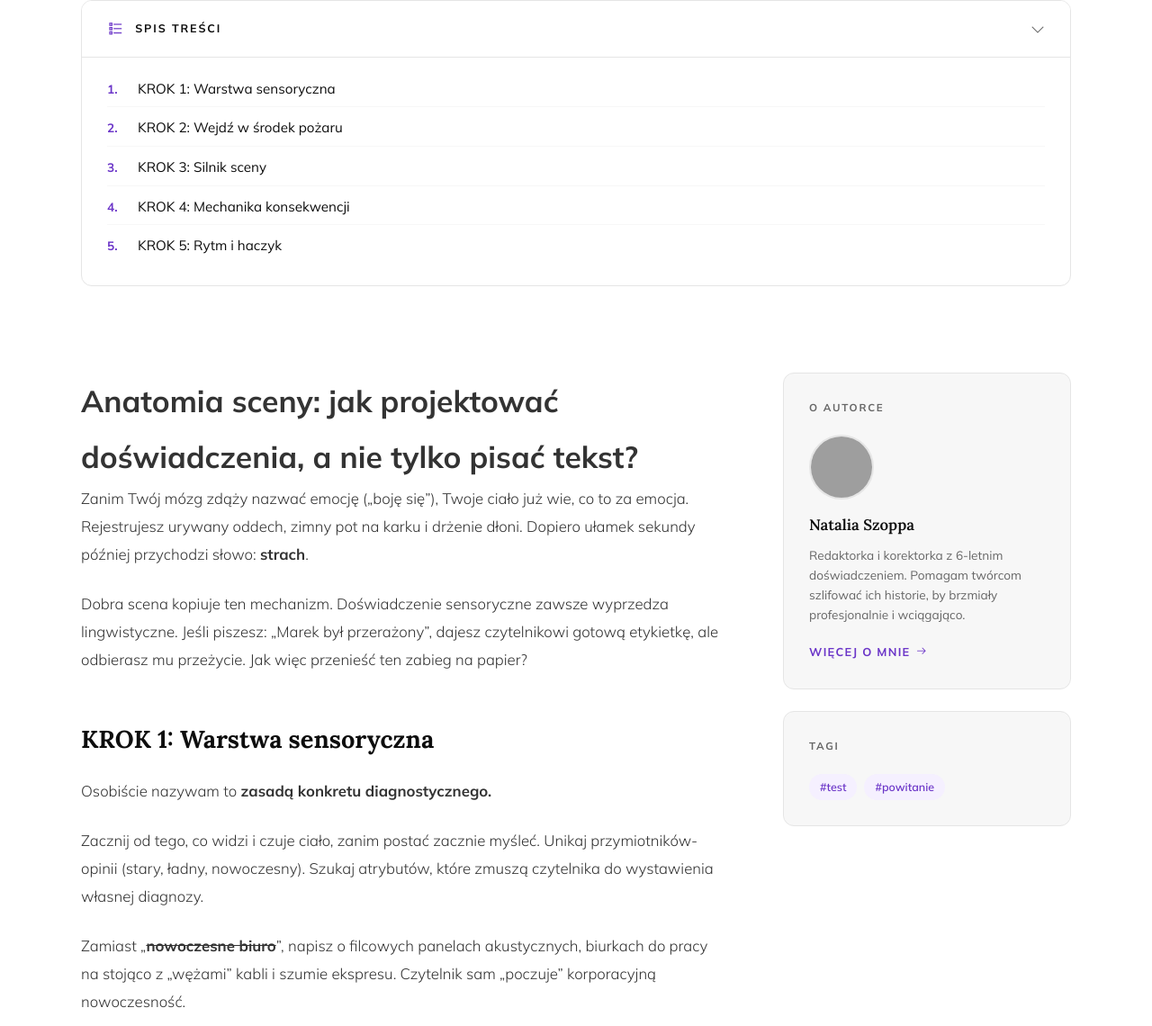
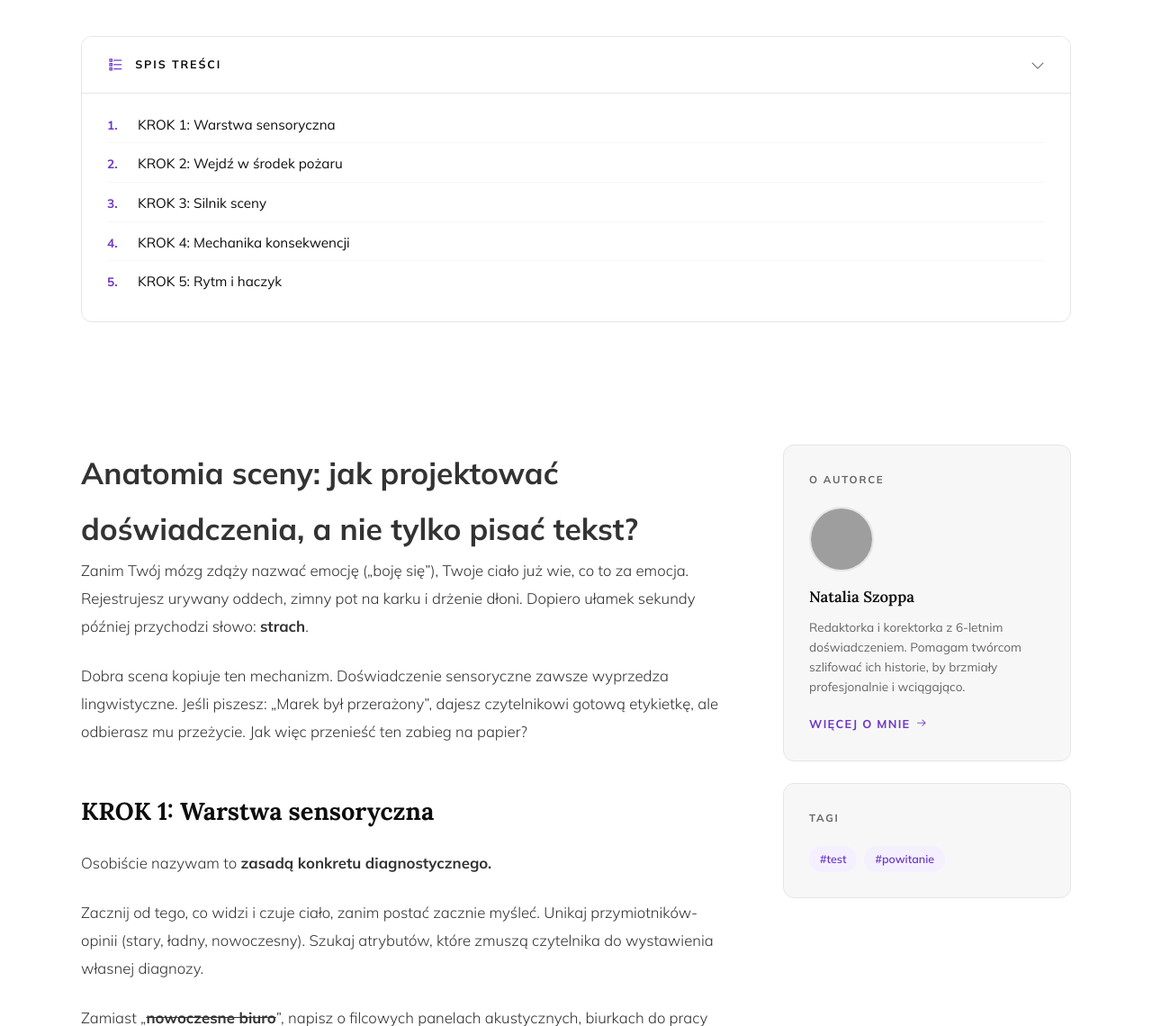
Before and after one commit to Bonnie00726/nataliaszoppa, a Jekyll site: the page built from _posts/2026-04-12-test.md, in a window 1280 px wide and 1400 px high, scrolled down 625 px. Shown: the part 260-1400 px from the top of the window at 90% size. Built offline with Jekyll 4.4.1, drawn with Linux system fonts in a browser that asks for light colours; grey boxes are pictures that could not be loaded.

Commit message:
Update head.html

```diff
--- a/_includes/head.html
+++ b/_includes/head.html
@@ -231,7 +231,7 @@
     .tag-pill { font-family: var(--sans); font-size: 0.78rem; font-weight: 600; color: var(--grad-start); background: var(--gold-pale); padding: 4px 12px; border-radius: 100px; }
 
     /* TOC */
-    .post-toc { max-width: 1180px; margin: 0 auto; padding: 0 40px 40px; }
+    .post-toc { max-width: 1180px; margin: 40px auto; padding: 0 40px 40px; }
     .toc-box { border: 1.5px solid var(--paper-mid); border-radius: var(--radius-lg); background: var(--paper); overflow: hidden; }
     .toc-toggle { display: flex; align-items: center; justify-content: space-between; padding: 20px 28px; cursor: pointer; user-select: none; background: var(--paper); transition: background 0.2s; }
     .toc-toggle:hover { background: var(--paper-warm); }
```
